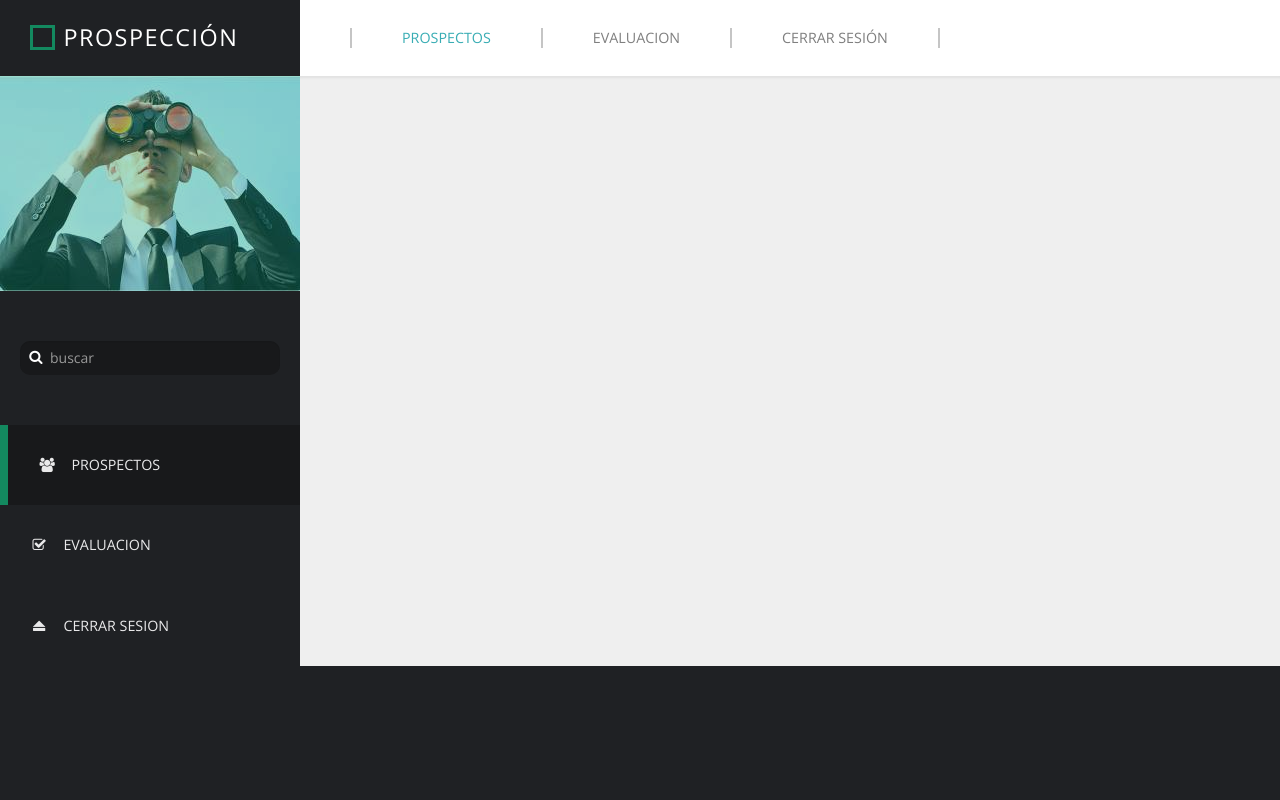
After one commit to gbtek/prospectos, a PHP site: the page made by index - copia.php in a window 1280 px wide. The commit adds this page. Run offline with PHP 8.4, Linux system fonts and the light colour scheme.

Commit message:
Priemros cambios
primeros cambios. Configuracion

```diff
--- /dev/null
+++ b/index - copia.php
@@ -0,0 +1,83 @@
+<html lang="es">
+  <head>
+    <meta charset="utf-8">
+    <meta http-equiv="X-UA-Compatible" content="IE=edge">
+    <meta name="viewport" content="width=device-width, initial-scale=1">
+    <title>Administración de Prospectos</title>
+    <meta name="description" content="Pagina para prospeccion Rápida">
+    <meta name="author" content="Fernando Godoy">
+    <link rel="shortcut icon" href="images/prospeccion_icono.png">
+
+    <link href='http://fonts.googleapis.com/css?family=Open+Sans:400,300,400italic,700' rel='stylesheet' type='text/css'>
+    <link href="css/font-awesome.min.css" rel="stylesheet">
+    <link href="css/bootstrap.min.css" rel="stylesheet">
+    <link href="css/templatemo-style.css" rel="stylesheet">
+
+  </head>
+  <body>
+
+    <!-- Left column -->
+    <div class="templatemo-flex-row">
+      <div class="templatemo-sidebar">
+        <header class="templatemo-site-header">
+          <div class="square"></div>
+          <h1>PROSPECCIÓN</h1>
+        </header>
+        <div class="profile-photo-container">
+          <img src="images/profile-photo.jpg" alt="Profile Photo" class="img-responsive">
+          <div class="profile-photo-overlay"></div>
+        </div>
+        <!-- Search box -->
+        <form class="templatemo-search-form" role="search">
+          <div class="input-group">
+              <button type="submit" class="fa fa-search"></button>
+              <input type="text" class="form-control" placeholder="buscar" name="srch-term" id="srch-term">
+          </div>
+        </form>
+        <div class="mobile-menu-icon">
+            <i class="fa fa-bars"></i>
+          </div>
+        <nav class="templatemo-left-nav">
+          <ul>
+            <li><a href="" class="active"><i class="fa fa-users fa-fw"></i>Prospectos</a></li>
+            <li><a href="evaluacion.php"><i class="fa fa-check-square-o fa-fw"></i>evaluacion</a></li>
+            <li><a href="login.php?a=1"><i class="fa fa-eject fa-fw"></i>Cerrar Sesion</a></li>
+          </ul>
+        </nav>
+      </div>
+      <!-- Main content -->
+      <div class="templatemo-content col-1 light-gray-bg">
+        <div class="templatemo-top-nav-container">
+          <div class="row">
+            <nav class="templatemo-top-nav col-lg-12 col-md-12">
+              <ul class="text-uppercase">
+                <li><a href="" class="active">Prospectos</a></li>
+                <li><a href="evaluacion.php">Evaluacion</a></li>
+                <li><a href="login.php?a=1">Cerrar Sesión</a></li>
+              </ul>
+            </nav>
+          </div>
+        </div>
+
+
+
+      </div>
+    </div>
+
+    <!-- JS -->
+
+    <script type="text/javascript" src="js/pros_jquerty.js"></script>      <!-- Scrips del Proyecto -->
+
+    <script type="text/javascript" src="js/jquery-1.11.2.min.js"></script>      <!-- jQuery -->
+
+    <script type="text/javascript" src="js/templatemo-script.js"></script>      <!-- Templatemo Script -->
+    <script>
+      $(document).ready(function(){
+        // Content widget with background image
+        var imageUrl = $('img.content-bg-img').attr('src');
+        $('.templatemo-content-img-bg').css('background-image', 'url(' + imageUrl + ')');
+        $('img.content-bg-img').hide();
+      });
+    </script>
+  </body>
+</html>
```
Also changed, not shown: login.php (+5 -2 lines), 1 other file.
